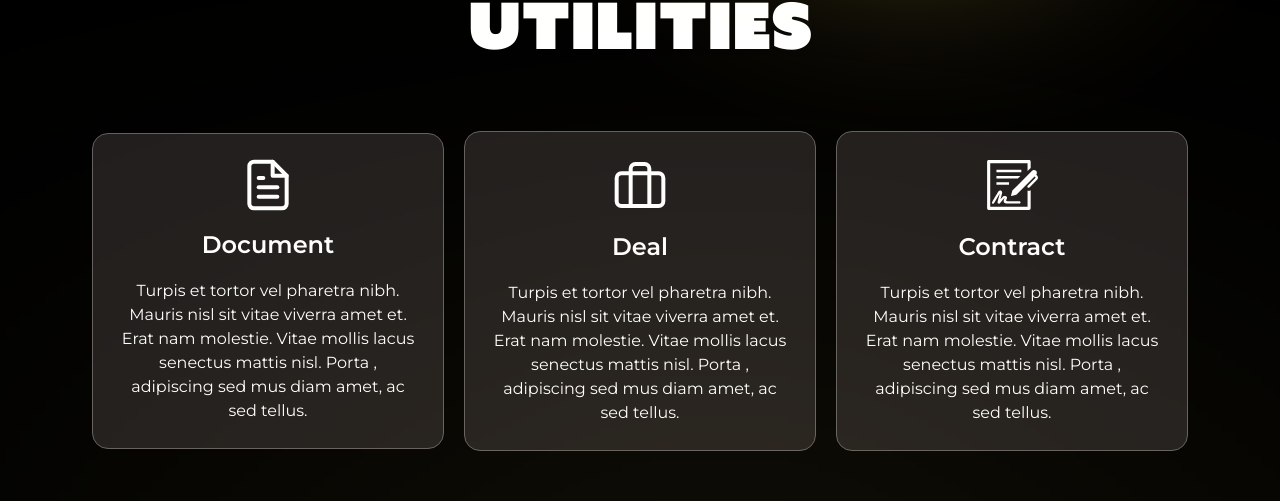
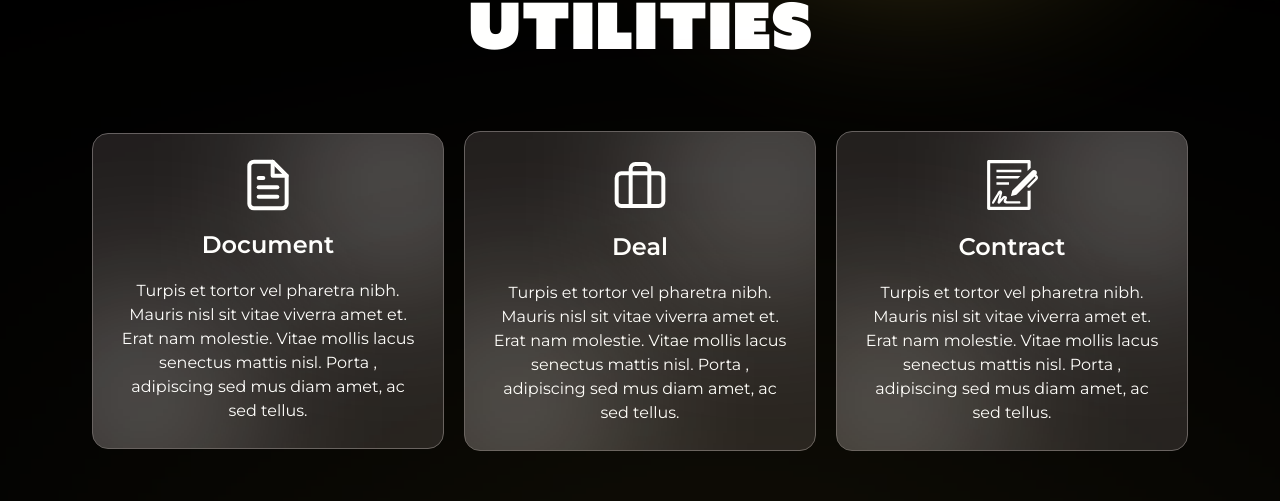
Before and after one commit to Dh-Pardeep/dompkong, a React (Vite) app: page / in a window 1280 px wide. Shown: the part 1298-1799 px from the top of the page. Built offline with nearby package versions, Linux system fonts and the light colour scheme.

Commit message:
card blur add

```diff
--- a/src/components/MyRoadMap.jsx
+++ b/src/components/MyRoadMap.jsx
@@ -5,7 +5,6 @@ const MyRoadMap = () => {
         <section>
             <div className="my_container">
                 <h2 className="text-white font-normal text-[42px] sm:text-[46px] md:text-[52px] lg:text-[58px] xl:text-[64px] font-Azo leading-none  text-center pt-[120px] pb-[70px]">ROADMAP</h2>
-
                 <div>
 
                 </div>
--- a/src/components/Utilities.jsx
+++ b/src/components/Utilities.jsx
@@ -11,8 +11,10 @@ const Utilities = () => {
           {DateUtilities.map((data) => {
             return (
               <div className='w-full sm:w-3/6 lg:w-2/6 flex items-center justify-center mt-5'>
-                <div className='w-full transition-all ease-linear duration-300 delay-200 group hover:bg-[#FDDA60] cursor-pointer  rounded-[16px] p-[25px] border-[1px] border-[#656060] mx-[10px] bg-[#211e1e] flex flex-col items-center justify-center'>
+                <div className='w-full transition-all ease-linear duration-300  group hover:bg-[#FDDA60] cursor-pointer  rounded-[16px] p-[25px] border-[1px] border-[#656060] relative overflow-hidden mx-[10px] bg-[#211e1e] flex flex-col items-center justify-center'>
                   {data.svgicon}
+                  <div className='blur-[94px] top-0 right-0 group-hover:opacity-0 w-[100px] h-[100px] bg-white absolute'></div>
+                  <div className='blur-[94px] bottom-0 start-0 group-hover:opacity-0 w-[100px] h-[100px] bg-white absolute'></div>
                   <h2 className='text-white font-Montserrat   group-hover:text-black ransition-all ease-linear duration-100 text-center text-[24px] my-[16px] group-hover:font-bold  font-semibold'>{data.heading}</h2>
                   <p className='text-white font-Montserrat  group-hover:text-black ransition-all ease-linear duration-100 text-center max-w-[300px] text-base font-normal'>{data.paragraph}</p>
                 </div>
```
